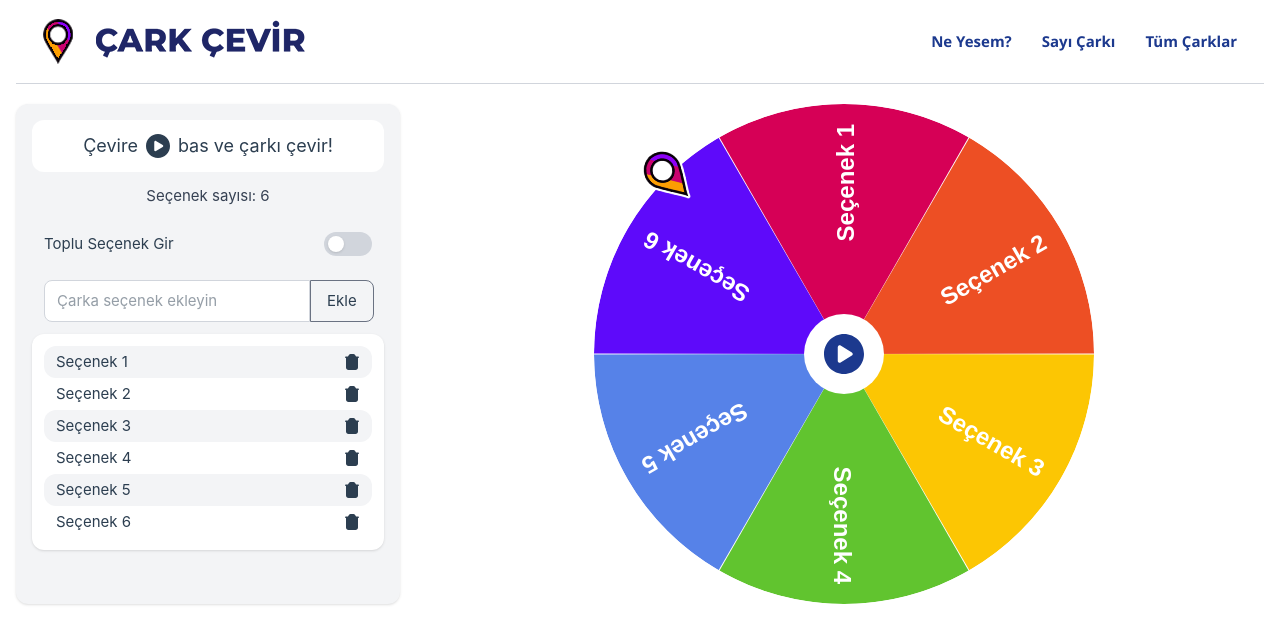
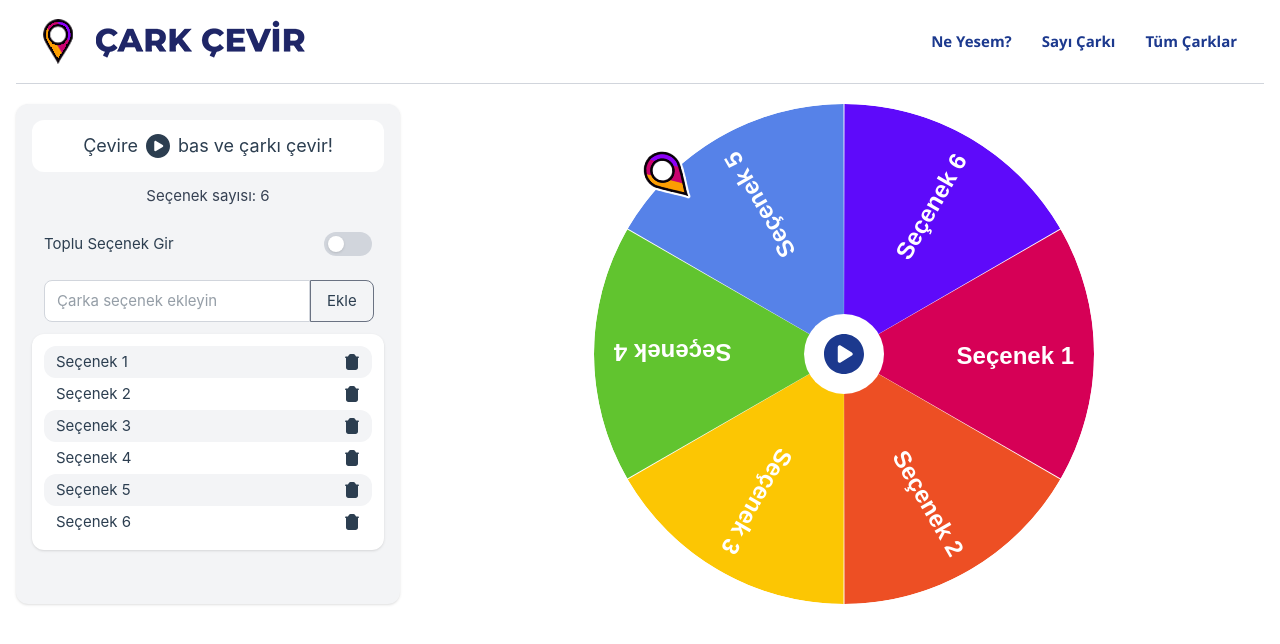
Before and after one commit to cwnnn/fair-Choice-wheel, a Vue app: page / in a window 1280 px wide. Shown: the top 644 px of the page. Built offline with nearby package versions, Linux system fonts and the light colour scheme.

Commit message:
add weight for options in spinning

```diff
--- a/src/components/SpinningWheel.vue
+++ b/src/components/SpinningWheel.vue
@@ -50,6 +50,7 @@ import { ref, computed, onMounted, onBeforeUnmount, watch } from "vue";
 
 const props = defineProps<{
   options: string[];
+  weights?: number[];
   size?: number;
 }>();
 
@@ -60,7 +61,6 @@ const emit = defineEmits<{
 const size = props.size ?? 500;
 const canvasRef = ref<HTMLCanvasElement | null>(null);
 
-// ---------- renkler ----------
 const baseColors = ["#d60056", "#ed4f24", "#fcc603", "#61c42f", "#5682e8", "#5e0afa"];
 
 function hexToHSL(hex: string) {
@@ -260,10 +260,35 @@ function animationLoop() {
     }
   } else {
     // idle slow rotation
-    rotationDeg.value = normalizeDeg(rotationDeg.value + 0);
+    rotationDeg.value = normalizeDeg(rotationDeg.value + 0.3);
   }
 
   rafId = requestAnimationFrame(animationLoop);
+}
+
+const normalizedWeights = computed(() => {
+  const n = props.options.length;
+
+  // hiç weight gelmemişse eşit dağıt
+  if (!props.weights || props.weights.length !== n) {
+    return Array(n).fill(1 / n);
+  }
+
+  const total = props.weights.reduce((a, b) => a + b, 0);
+  return props.weights.map((w) => w / total);
+});
+function pickIndexByWeight() {
+  const weights = normalizedWeights.value;
+  console.log("Normalized Weights:", weights);
+  const r = Math.random();
+  let sum = 0;
+
+  for (let i = 0; i < weights.length; i++) {
+    sum += weights[i];
+    if (r <= sum) return i;
+  }
+
+  return weights.length - 1;
 }
 
 function spin() {
@@ -271,12 +296,21 @@ function spin() {
 
   isSpinning.value = true;
 
-  const extraSpins = 4 + Math.random() * 2;
-  console.log("extraSpins:", Math.random());
-  const extraDeg = Math.floor(extraSpins) * 360 + Math.random() * 360;
+  const n = props.options.length;
+  const anglePerSliceDeg = 360 / n;
+
+  const targetIndex = pickIndexByWeight();
+  console.log("Seçilen Index:", targetIndex);
+
+  const maxOffset = anglePerSliceDeg / 2 - 1;
+  const wobble = (Math.random() * 2 - 1) * maxOffset;
+  const targetDeg = -(targetIndex * anglePerSliceDeg) - 45 + wobble;
+
+  const extraSpins = 4 + Math.floor(Math.random() * 3);
+  const totalRotation = extraSpins * 360 + targetDeg;
 
   animState.startDeg = rotationDeg.value;
-  animState.endDeg = rotationDeg.value + extraDeg;
+  animState.endDeg = totalRotation;
   animState.startTime = performance.now();
   animState.duration = 4200;
 }
```
